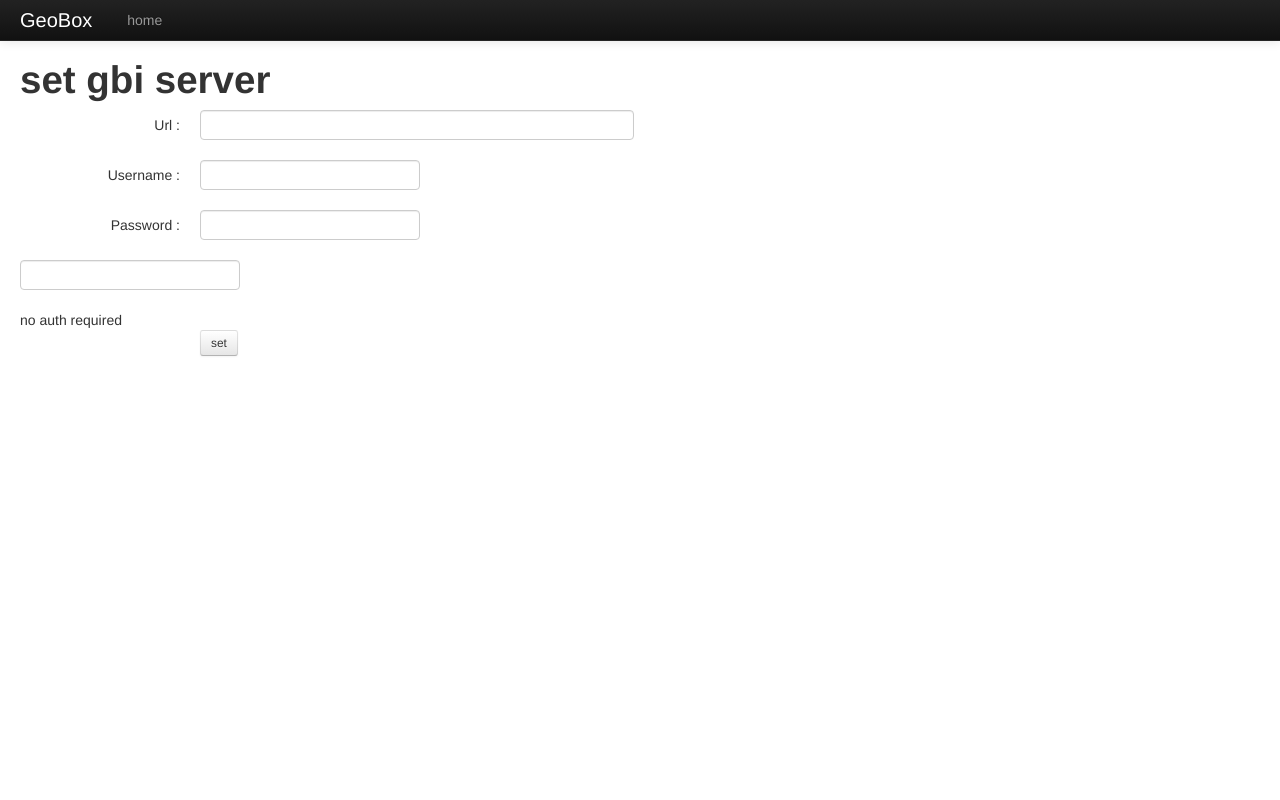
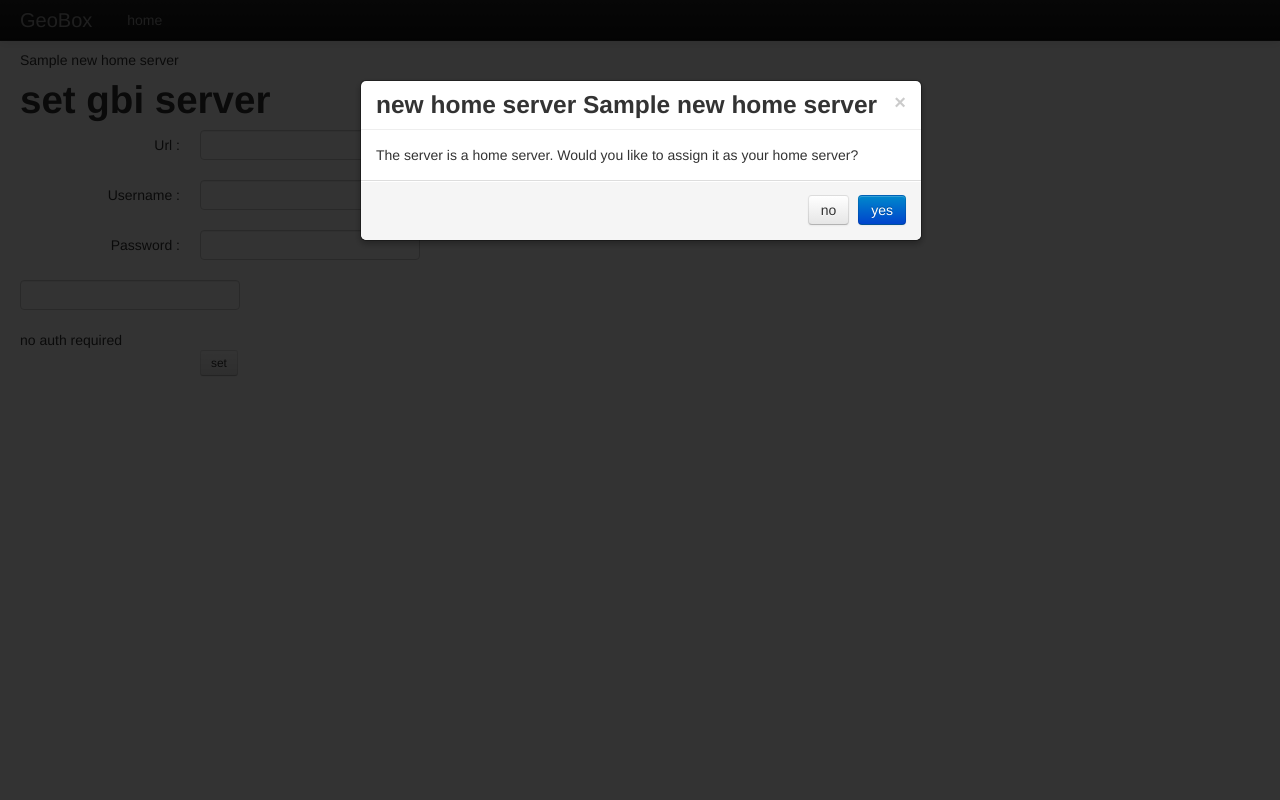
Before and after one commit to geobox-infrastructure/gbi-client, a Python web app: template app/geobox/web/templates/admin/set_server.html in a window 1280 px wide. Run offline with Jinja, Linux system fonts and the light colour scheme; the template is opened without the code that fills it: most values are stand-ins (such as "Sample title", 1, 10 or a date in 2020); form fields are guessed from the names that the template uses.

Commit message:
Ask if user want to add a home server

```diff
--- a/app/geobox/appstate.py
+++ b/app/geobox/appstate.py
@@ -64,6 +64,7 @@ class GeoBoxState(object):
         self._translations = None
         self._port_lock = threading.Lock()
         self._ports = set()
+        self.new_home_server = None
         self.tilebox = TileBoxServer(self)
 
         # combine loaded server list with stored servers
--- a/app/geobox/model/server.py
+++ b/app/geobox/model/server.py
@@ -29,4 +29,5 @@ class GBIServer(Base):
     title = sa.Column(sa.String())
     auth = sa.Column(sa.Boolean(), default=False)
     last_update = sa.Column(sa.DateTime())
+    active_home_server = sa.Column(sa.Boolean(), default=False)
     home_server = sa.Column(sa.Boolean(), default=False)
--- a/app/geobox/web/templates/base.html
+++ b/app/geobox/web/templates/base.html
@@ -49,7 +49,26 @@
   {% endif %}
 {% endwith %}
 
+{% if app_state.new_home_server is not none %}
+  {{ app_state.new_home_server.title }}
+{% endif %}
 {% block content %}{% endblock %}
+
+{% if app_state.new_home_server %}
+  <div id="new-home-server-modal" class="modal hide" tabindex="-1" role="dialog">
+    <div class="modal-header">
+      <button type="button" class="close" data-dismiss="modal" aria-hidden="true">&times;</button>
+      <h3>{{ _('new home server') }} {{ app_state.new_home_server.title }}</h3>
+    </div>
+    <div class="modal-body">
+      {{ _('The server is a home server. Would you like to assign it as your home server?') }}
+    </div>
+    <div class="modal-footer">
+      <a href="{{ url_for('admin.reject_home_server') }}" class="btn">{{ _('no') }}</a>
+      <a href="{{ url_for('admin.set_home_server') }}" class="btn btn-primary">{{ _('yes') }}</a>
+    </div>
+  </div>
+{% endif %}
 </div>
 
   <script type="text/javascript" src="{{ url_for('static', filename='js/lib/json2.js') }}"></script>
@@ -65,6 +84,11 @@
       {% endif %}
       var OpenlayersThemeURL = "{{ url_for('static', filename='css/openlayers.css') }}";
       var OpenlayersImageURL = "{{ url_for('static', filename='img/') }}";
+      {% if app_state.new_home_server is not none %}
+        $(document).ready(function() {
+          $('#new-home-server-modal').modal({show: true});
+        });
+      {% endif %}
   </script>
  {% block javascript %}
  {% endblock %}
```
Also changed, not shown: app/geobox/lib/context.py (+8 -4 lines), app/geobox/web/views/admin.py (+30 -1 lines).
